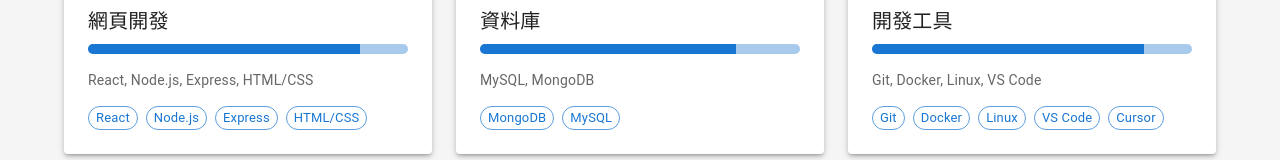
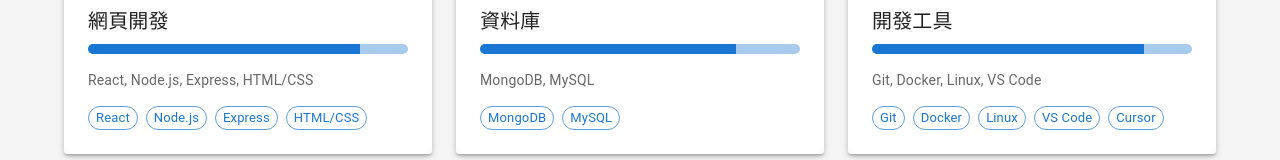
Before and after one commit to yuchenhsu9987/personal-profile, a React (Create React App) app: page /personal-profile/skills in a window 1280 px wide. Shown: the part 398-558 px from the top of the page. Built offline with nearby package versions, Linux system fonts and the light colour scheme.

Commit message:
Update website content

```diff
--- a/package.json
+++ b/package.json
@@ -2,7 +2,7 @@
   "name": "personal-profile",
   "version": "0.1.0",
   "private": true,
-  "homepage": "https://[YOUR_GITHUB_USERNAME].github.io/personal-profile",
+  "homepage": "https://yuchenhsu9987.github.io/personal-profile",
   "dependencies": {
     "@emotion/react": "^11.14.0",
     "@emotion/styled": "^11.14.0",
--- a/src/pages/Skills.tsx
+++ b/src/pages/Skills.tsx
@@ -17,7 +17,7 @@
   },
   {
     name: '其他程式語言',
-    level: 80,
+    level: 75,
     description: '具備多種程式語言開發經驗',
     tags: ['Java', 'C/C++', 'JavaScript', 'TypeScript']
   },
@@ -30,7 +30,7 @@
   {
     name: '資料庫',
     level: 80,
-    description: 'MySQL, MongoDB',
+    description: 'MongoDB, MySQL',
     tags: ['MongoDB', 'MySQL',]
   },
   {
```
